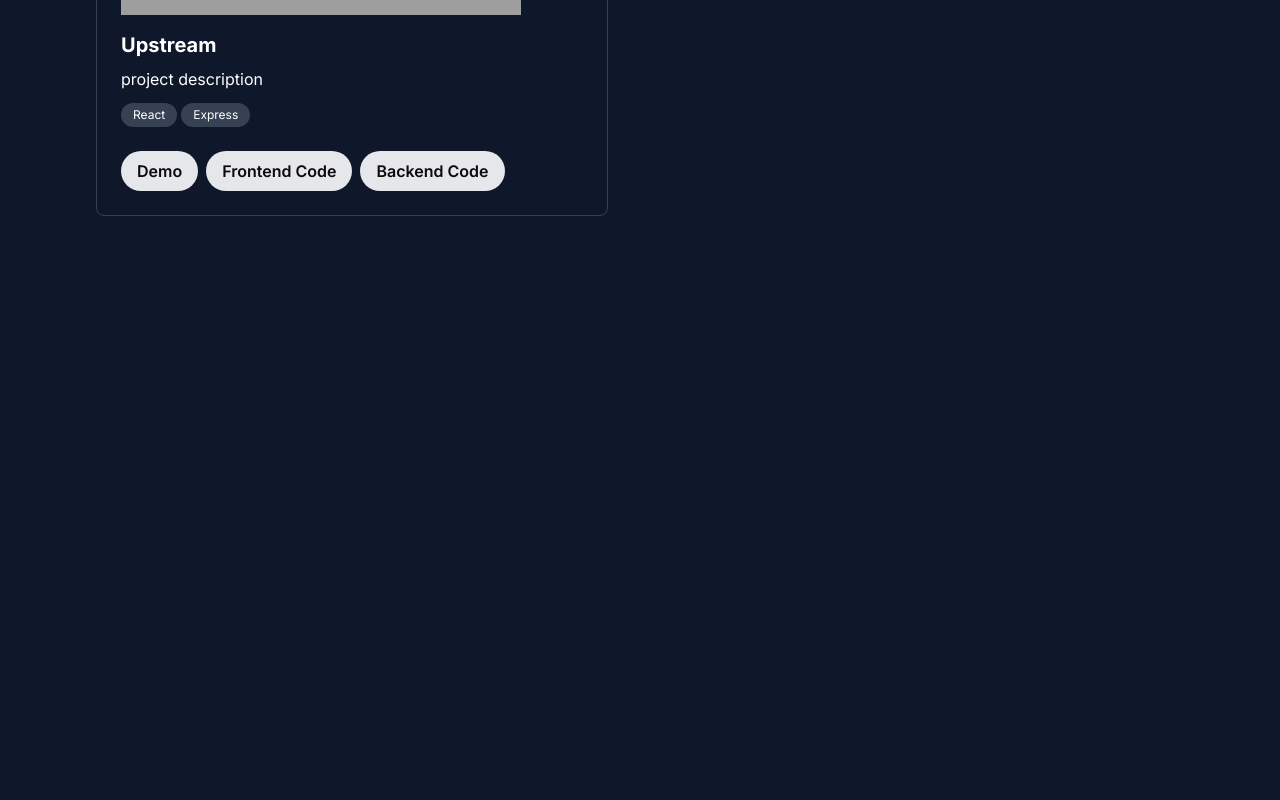
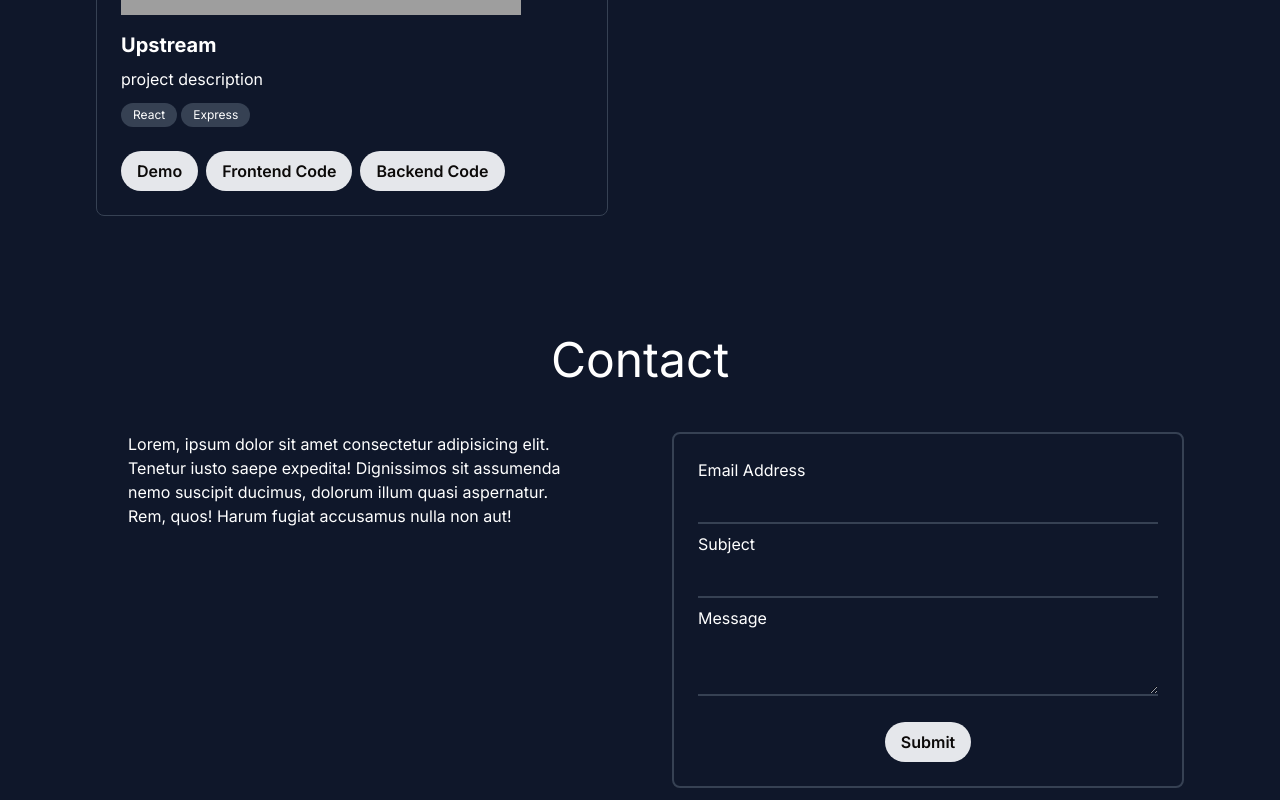
Before and after one commit to lc1715/Portfolio, a Next.js app: page / in a window 1280 px wide. Shown: the part 2412-3212 px from the top of the page. Before the commit the page ends 2628 px from the top, so only its background shows below. Built offline with nearby package versions, Linux system fonts and the light colour scheme; grey boxes are pictures that could not be loaded.

Commit message:
add contact section

```diff
--- a/src/app/components/Contact.jsx
+++ b/src/app/components/Contact.jsx
@@ -1,9 +1,77 @@
 'use client'
+import React from "react";
+import { useForm, ValidationError } from "@formspree/react";
 
 export default function Contact() {
+    const [state, handleSubmit] = useForm("xgvabvje");
+    if (state.succeeded) {
+        return (
+            <div className="flex justify-center mt-20">
+                <p>Thanks for contacting me!</p>
+            </div>
+        );
+    }
+
     return (
-        <section id="Contact">
+        <section id="Contact" className="flex flex-col justify-center items-center pt-30">
+            <h2 className="text-4xl md:text-5xl">Contact</h2>
 
+            <div className="grid grid-cols-1 md:grid-cols-2 gap-8 lg:gap-16 mt-10 md:mt-12 mx-4 md:mx-6 mb-3">
+                <div className="max-w-lg px-8">
+                    <p>
+                        Lorem, ipsum dolor sit amet consectetur adipisicing elit. Tenetur iusto saepe expedita! Dignissimos sit assumenda nemo suscipit ducimus, dolorum illum quasi aspernatur.
+                        Rem, quos! Harum fugiat accusamus nulla non aut!
+                    </p>
+                </div>
+                <div className="max-w-lg p-6 rounded-lg border-2 border-gray-700">
+                    <form onSubmit={handleSubmit}>
+                        <label htmlFor="email" className="block">
+                            Email Address
+                        </label>
+                        <input
+                            id='email'
+                            name='email'
+                            type='email'
+                            className="border-b-2 border-gray-700 mb-2 p-2 w-full"
+                        />
+                        <ValidationError
+                            prefix="Email"
+                            field="email"
+                            errors={state.errors}
+                        />
+                        <label htmlFor='subject' className="block">
+                            Subject
+                        </label>
+                        <input
+                            id='subject'
+                            name='subject'
+                            type='text'
+                            className="border-b-2 border-gray-700 w-full mb-2 p-2"
+                        />
+                        <ValidationError
+                            prefix="Subject"
+                            field="subject"
+                            errors={state.errors}
+                        />
+                        <label htmlFor="message" className="block">
+                            Message
+                        </label>
+                        <textarea
+                            id='message'
+                            name='message'
+                            className="border-b-2 border-gray-700 w-full mb-2 p-2"
+                        />
+                        <ValidationError
+                            prefix="Message"
+                            field="message"
+                            errors={state.errors}
+                        />
+                        <div className="flex justify-center mt-3">
+                            <button type='submit' disabled={state.submitting} className="bg-gray-200 text-stone-950 py-2 px-4 font-semibold rounded-full hover:bg-blue-500 hover:text-white">Submit</button>
+                        </div>
+                    </form>
+                </div>
+            </div>
         </section>
     );
 }
```
Also changed, not shown: package.json (+5 -4 lines), 1 other file (tests, documents, lock files or other folders).
